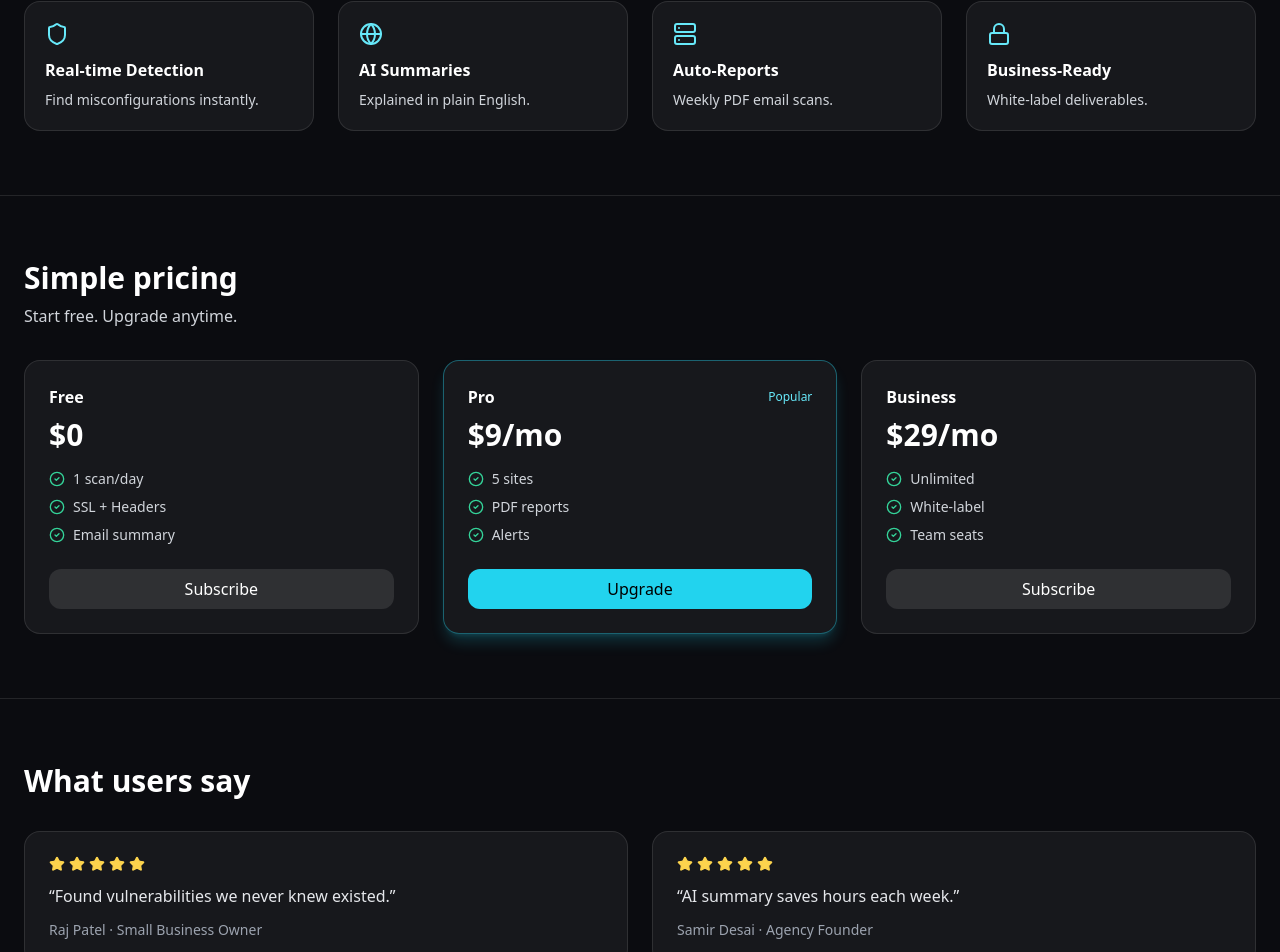
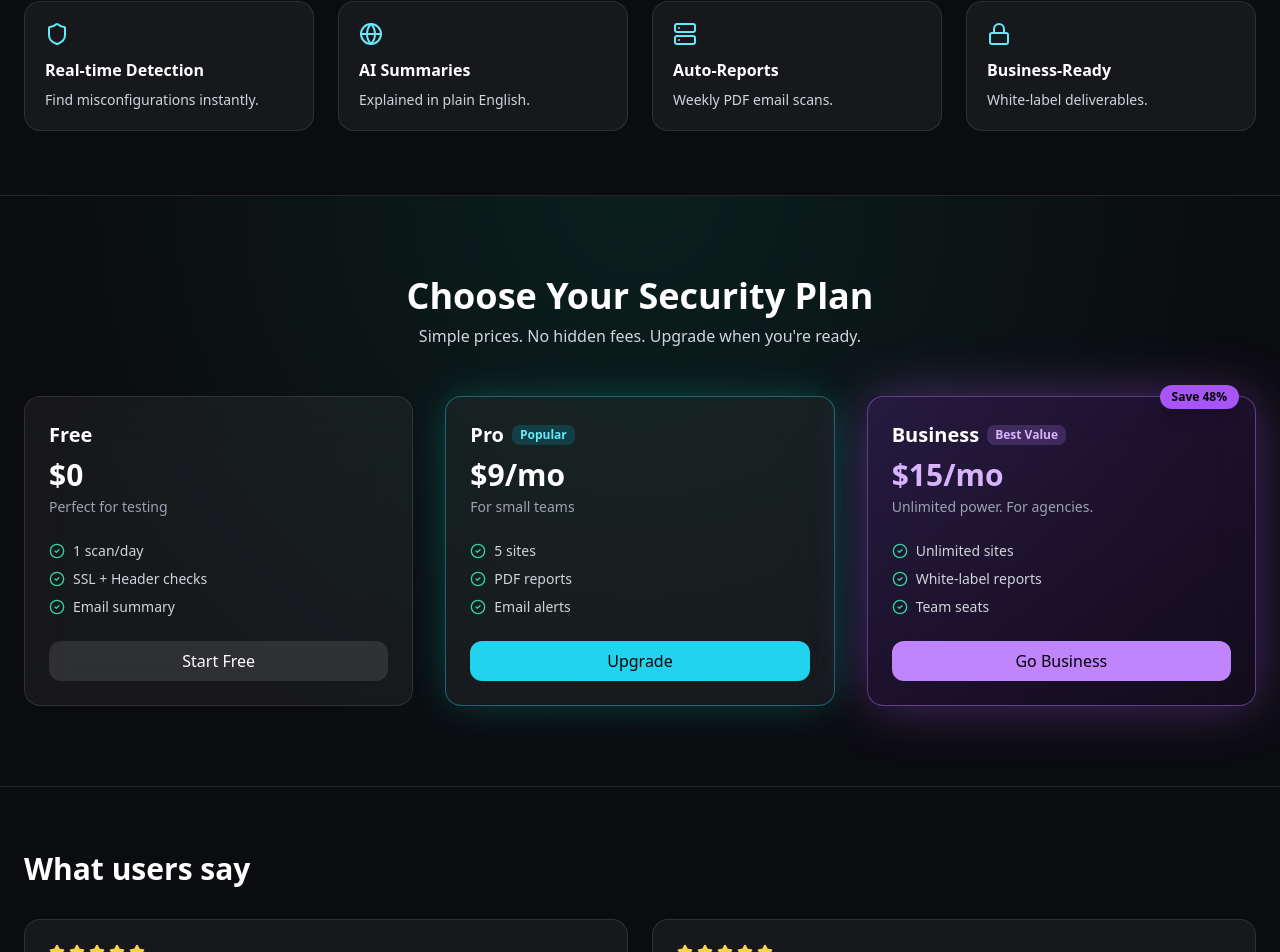
Before and after one commit to divy1502/theoverr1de, a React (Vite) app: page / in a window 1280 px wide. Shown: the part 1042-1994 px from the top of the page. Built offline with nearby package versions, Linux system fonts and the light colour scheme.

Commit message:
update pricing plans

```diff
--- a/src/App.jsx
+++ b/src/App.jsx
@@ -477,65 +477,113 @@ const Features = () => (
 );
 
 const Pricing = () => (
-  <section id="pricing" className="border-t border-white/10 py-16">
-    <div className="max-w-7xl mx-auto px-6">
+  <section id="pricing" className="border-t border-white/10 py-20 relative">
+    {/* Background Glow */}
+    <div className="absolute inset-0 pointer-events-none bg-[radial-gradient(circle_at_50%_0%,rgba(0,255,180,0.08),transparent_70%)]" />
+
+    <div className="max-w-7xl mx-auto px-6 relative">
       <motion.div initial="hidden" whileInView="show" variants={fade}>
-        <h2 className="text-3xl font-semibold text-white">Simple pricing</h2>
-        <p className="text-gray-300 mt-2">Start free. Upgrade anytime.</p>
+        <h2 className="text-3xl md:text-4xl font-semibold text-white text-center">
+          Choose Your Security Plan
+        </h2>
+        <p className="text-gray-300 text-center mt-2">
+          Simple prices. No hidden fees. Upgrade when you're ready.
+        </p>
 
-        <div className="grid md:grid-cols-3 gap-6 mt-8">
-          {[
-            [
-              "Free",
-              "$0",
-              ["1 scan/day", "SSL + Headers", "Email summary"],
-              false,
-            ],
-            ["Pro", "$9/mo", ["5 sites", "PDF reports", "Alerts"], true],
-            [
-              "Business",
-              "$29/mo",
-              ["Unlimited", "White-label", "Team seats"],
-              false,
-            ],
-          ].map(([name, price, feats, highlight], i) => (
-            <div
-              key={i}
-              className={cn(
-                "p-6 flex flex-col bg-white/5 rounded-2xl border",
-                highlight
-                  ? "border-cyan-400/40 shadow-cyan-400/20 shadow-lg"
-                  : "border-white/10"
-              )}
-            >
-              <div className="flex justify-between items-center">
-                <h3 className="text-white font-semibold">{name}</h3>
-                {highlight && (
-                  <span className="text-xs text-cyan-300">Popular</span>
-                )}
-              </div>
-              <div className="text-3xl text-white font-bold mt-2">{price}</div>
+        {/* Pricing Grid */}
+        <div className="grid md:grid-cols-3 gap-8 mt-12">
+          {/* FREE */}
+          <div className="bg-white/5 backdrop-blur-xl border border-white/10 rounded-2xl p-6 hover:scale-[1.02] transition-all duration-300">
+            <h3 className="text-white font-semibold text-xl">Free</h3>
+            <p className="text-3xl font-bold text-white mt-2">$0</p>
+            <p className="text-gray-400 text-sm mt-1">Perfect for testing</p>
 
-              <ul className="mt-4 space-y-2 text-gray-300 text-sm">
-                {feats.map((f, j) => (
-                  <li key={j} className="flex items-center gap-2">
-                    <CheckCircle2 className="h-4 w-4 text-emerald-400" /> {f}
-                  </li>
-                ))}
-              </ul>
+            <ul className="mt-6 space-y-2 text-gray-300 text-sm">
+              <li className="flex items-center gap-2">
+                <CheckCircle2 className="h-4 w-4 text-emerald-400" /> 1 scan/day
+              </li>
+              <li className="flex items-center gap-2">
+                <CheckCircle2 className="h-4 w-4 text-emerald-400" /> SSL +
+                Header checks
+              </li>
+              <li className="flex items-center gap-2">
+                <CheckCircle2 className="h-4 w-4 text-emerald-400" /> Email
+                summary
+              </li>
+            </ul>
 
-              <button
-                className={cn(
-                  "mt-6 py-2 rounded-xl font-medium",
-                  highlight
-                    ? "bg-cyan-400 text-black"
-                    : "bg-white/10 text-white hover:bg-white/20"
-                )}
-              >
-                {highlight ? "Upgrade" : "Subscribe"}
-              </button>
+            <button className="mt-6 w-full py-2 rounded-xl font-medium bg-white/10 hover:bg-white/20 text-white">
+              Start Free
+            </button>
+          </div>
+
+          {/* PRO (Middle) */}
+          <div className="bg-white/5 backdrop-blur-xl border border-cyan-400/40 rounded-2xl p-6 shadow-[0_0_40px_-8px_rgba(0,255,255,0.3)] hover:scale-[1.03] transition duration-300">
+            <h3 className="text-white font-semibold text-xl flex items-center gap-2">
+              Pro
+              <span className="text-xs bg-cyan-500/20 text-cyan-300 px-2 py-0.5 rounded-lg">
+                Popular
+              </span>
+            </h3>
+
+            <p className="text-3xl font-bold text-white mt-2">$9/mo</p>
+            <p className="text-gray-400 text-sm mt-1">For small teams</p>
+
+            <ul className="mt-6 space-y-2 text-gray-300 text-sm">
+              <li className="flex items-center gap-2">
+                <CheckCircle2 className="h-4 w-4 text-emerald-400" /> 5 sites
+              </li>
+              <li className="flex items-center gap-2">
+                <CheckCircle2 className="h-4 w-4 text-emerald-400" /> PDF
+                reports
+              </li>
+              <li className="flex items-center gap-2">
+                <CheckCircle2 className="h-4 w-4 text-emerald-400" /> Email
+                alerts
+              </li>
+            </ul>
+
+            <button className="mt-6 w-full py-2 rounded-xl font-medium bg-cyan-400 text-black hover:bg-cyan-300 transition">
+              Upgrade
+            </button>
+          </div>
+
+          {/* BUSINESS — PREMIUM HIGHLIGHT */}
+          <div className="relative bg-gradient-to-br from-purple-600/20 to-purple-900/10 border border-purple-400/40 rounded-2xl p-6 shadow-[0_0_55px_-4px_rgba(168,85,247,0.45)] hover:scale-[1.04] backdrop-blur-xl transition duration-300">
+            <div className="absolute -top-3 right-4 bg-purple-500 text-black text-xs font-bold px-3 py-1 rounded-full shadow-lg">
+              Save 48%
             </div>
-          ))}
+
+            <h3 className="text-white font-semibold text-xl flex items-center gap-2">
+              Business
+              <span className="text-xs bg-purple-400/20 text-purple-300 px-2 py-0.5 rounded-lg">
+                Best Value
+              </span>
+            </h3>
+
+            <p className="text-3xl font-bold text-purple-300 mt-2">$15/mo</p>
+            <p className="text-gray-400 text-sm mt-1">
+              Unlimited power. For agencies.
+            </p>
+
+            <ul className="mt-6 space-y-2 text-gray-300 text-sm">
+              <li className="flex items-center gap-2">
+                <CheckCircle2 className="h-4 w-4 text-emerald-400" /> Unlimited
+                sites
+              </li>
+              <li className="flex items-center gap-2">
+                <CheckCircle2 className="h-4 w-4 text-emerald-400" />{" "}
+                White-label reports
+              </li>
+              <li className="flex items-center gap-2">
+                <CheckCircle2 className="h-4 w-4 text-emerald-400" /> Team seats
+              </li>
+            </ul>
+
+            <button className="mt-6 w-full py-2 rounded-xl font-medium bg-purple-400 text-black hover:bg-purple-300 transition">
+              Go Business
+            </button>
+          </div>
         </div>
       </motion.div>
     </div>
```
